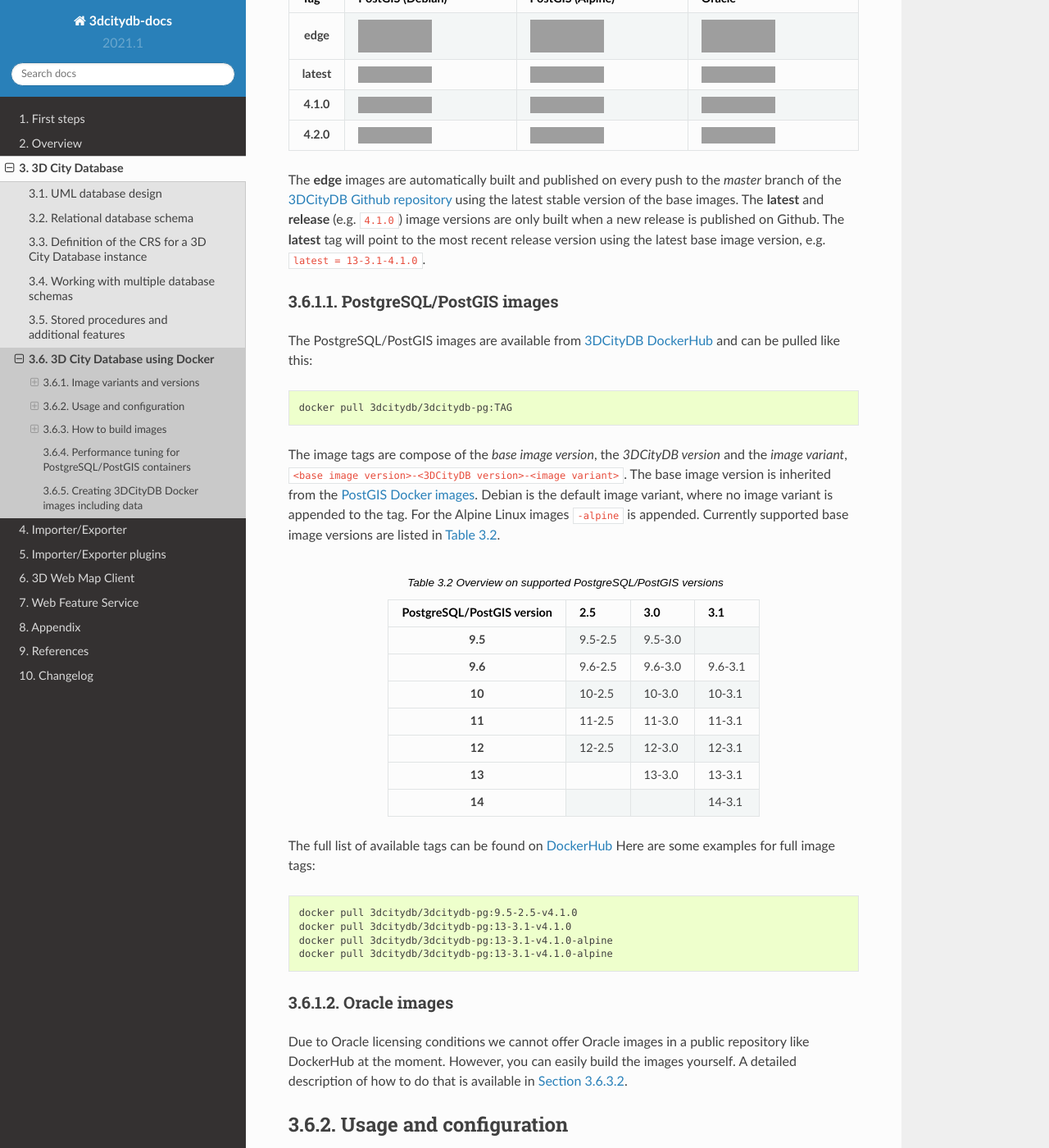
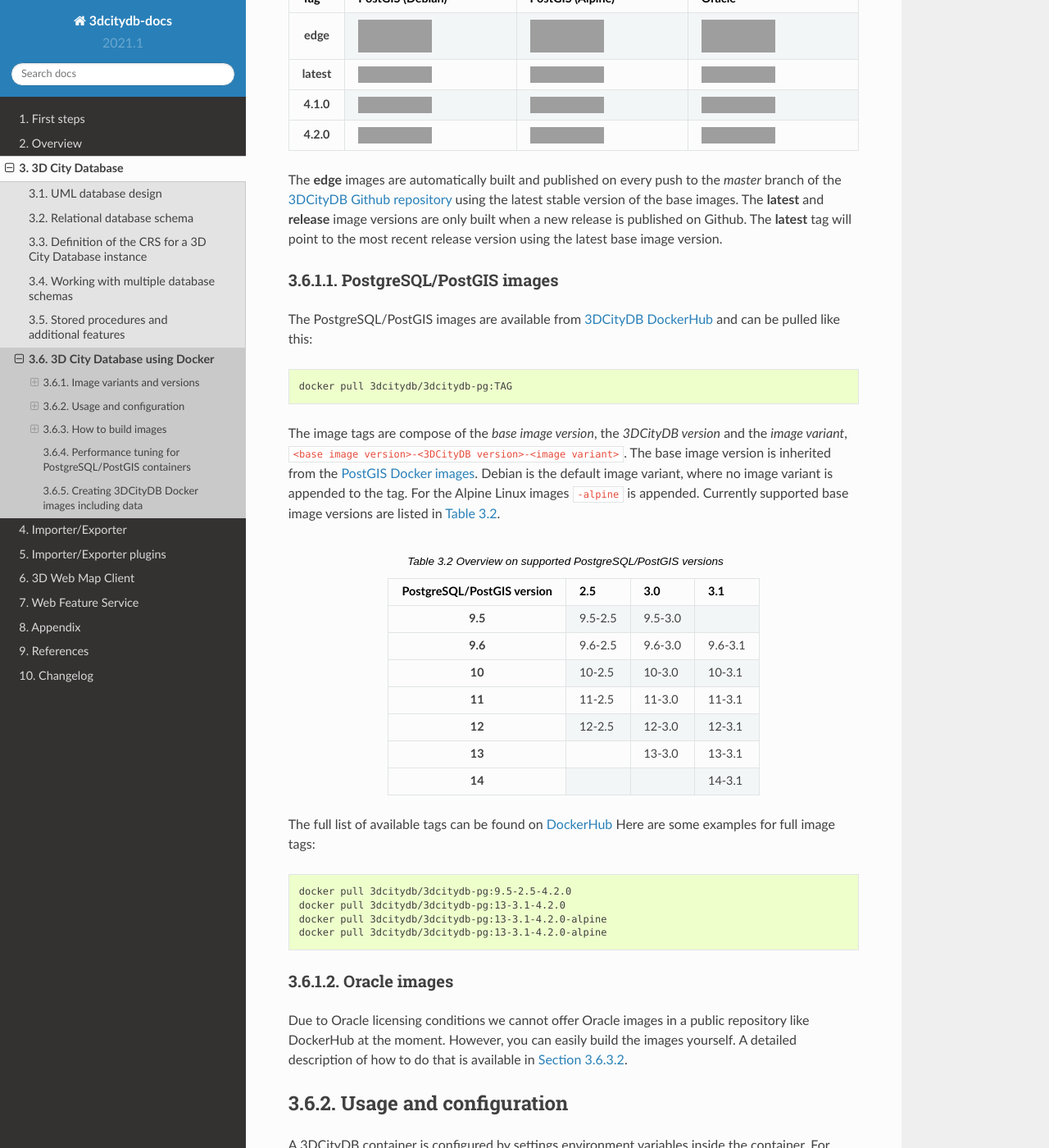
Before and after one commit to 3dcitydb/3dcitydb-docs, a Sphinx documentation site: the page built from source/3dcitydb/docker.rst, in a window 1280 px wide and 1400 px high, scrolled down 1179 px, cut to the strip 0-1400 px from the top of the window. Shown: the whole strip at 82% size. Built offline with Sphinx 7.4.7 and the Read the Docs theme 2.0.0, drawn with Linux system fonts in a browser that asks for light colours; grey boxes are pictures that could not be loaded.

Commit message:
minor change

```diff
--- a/source/3dcitydb/docker.rst
+++ b/source/3dcitydb/docker.rst
@@ -101,10 +101,9 @@
 *master* branch of the `3DCityDB Github repository <https://github.com/3dcitydb/
 3dcitydb>`_
 using the latest stable version of the base images.
-The **latest** and **release** (e.g. ``4.1.0``) image versions  are only built
+The **latest** and **release** image versions are only built
 when a new release is published on Github. The **latest** tag will point to
-the most recent release version using the latest base image version, e.g.
-``latest = 13-3.1-4.1.0``.
+the most recent release version using the latest base image version.
 
 .. _citydb_docker_image_pg:
 
@@ -174,10 +173,10 @@
 
 .. code-block:: shell
 
-  docker pull 3dcitydb/3dcitydb-pg:9.5-2.5-v4.1.0
-  docker pull 3dcitydb/3dcitydb-pg:13-3.1-v4.1.0
-  docker pull 3dcitydb/3dcitydb-pg:13-3.1-v4.1.0-alpine
-  docker pull 3dcitydb/3dcitydb-pg:13-3.1-v4.1.0-alpine
+  docker pull 3dcitydb/3dcitydb-pg:9.5-2.5-4.2.0
+  docker pull 3dcitydb/3dcitydb-pg:13-3.1-4.2.0
+  docker pull 3dcitydb/3dcitydb-pg:13-3.1-4.2.0-alpine
+  docker pull 3dcitydb/3dcitydb-pg:13-3.1-4.2.0-alpine
 
 .. _citydb_docker_image_oracle:
 
```
Also changed, not shown: source/impexp/docker.rst (+4 -4 lines), source/wfs/docker.rst (+4 -4 lines).
